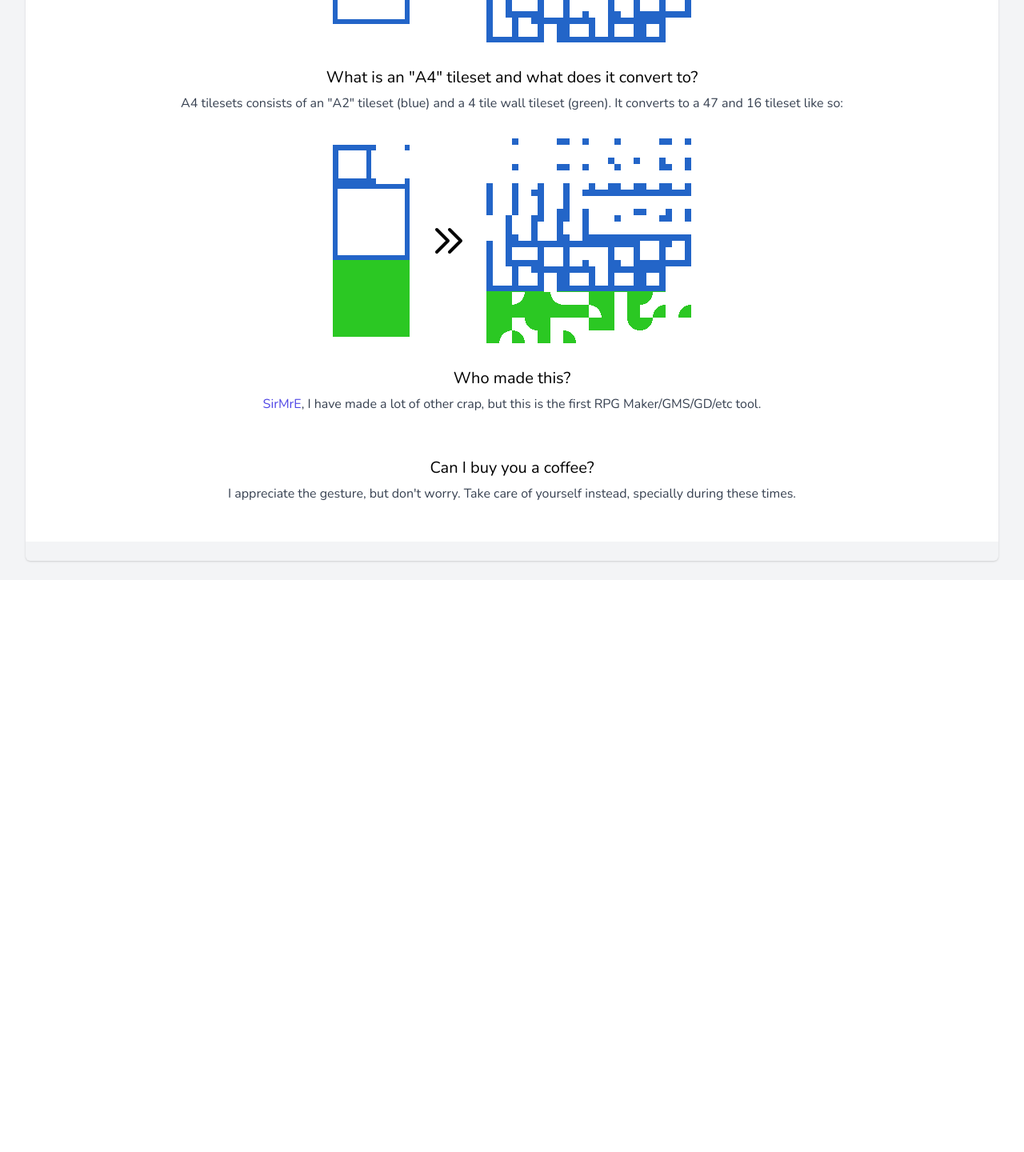
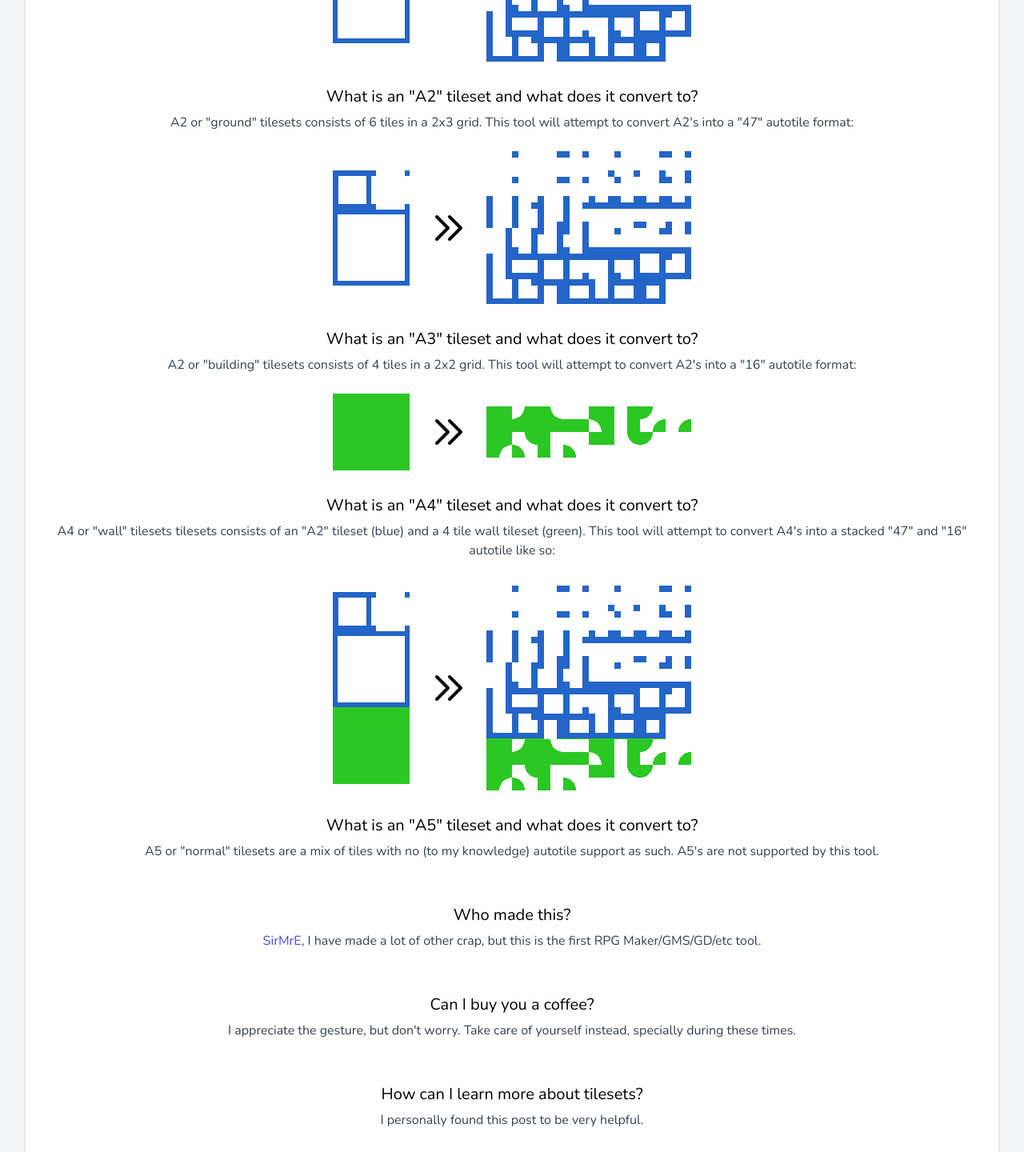
Before and after one commit to MrEliasen/tileset-converter, a Vue app: page / in a window 1280 px wide. Shown: the part 1030-2470 px from the top of the page at 80% size. Before the commit the page ends 1755 px from the top, so only its background shows below. Built offline with nearby package versions, Linux system fonts and the light colour scheme.

Commit message:
add more helper information

```diff
--- a/src/App.vue
+++ b/src/App.vue
@@ -48,10 +48,10 @@
                         <div class="grid grid-cols-1 gap-8">
                             <div class="col-span-1">
                                 <h3 class="text-xl leading-6 font-medium">
-                                    What is an "A2" tileset and what does it convert to?
+                                    What is an "A1" tileset and what does it convert to?
                                 </h3>
 
-                                <p class="mt-2 text-base text-gray-700 mb-6">A2 tilesets consists of a 5 tiles, with the top-left being the icon. It converts to a 47 tileset like so:</p>
+                                <p class="mt-2 text-base text-gray-700 mb-6">A1 or "animated" tilesets consists of 6 tiles in a 2x3 grid. Each frame is the same composition as A2's, A1's just have more frames. This tool will attempt to convert individual A1 frames into "16" autotile formats:</p>
 
                                 <div class="flex justify-center items-center">
                                     <img alt="a2 tileset" src="./assets/a2-example.png">
@@ -64,10 +64,42 @@
 
                             <div class="col-span-1">
                                 <h3 class="text-xl leading-6 font-medium">
+                                    What is an "A2" tileset and what does it convert to?
+                                </h3>
+
+                                <p class="mt-2 text-base text-gray-700 mb-6">A2 or "ground" tilesets consists of 6 tiles in a 2x3 grid. This tool will attempt to convert A2's into a "47" autotile format:</p>
+
+                                <div class="flex justify-center items-center">
+                                    <img alt="a2 tileset" src="./assets/a2-example.png">
+                                    <svg class="h-12 w-12 mx-6" fill="none" viewBox="0 0 24 24" stroke="currentColor">
+                                        <path stroke-linecap="round" stroke-linejoin="round" stroke-width="2" d="M13 5l7 7-7 7M5 5l7 7-7 7" />
+                                    </svg>
+                                    <img alt="a2 autotile" src="./assets/a2-autotile.png">
+                                </div>
+                            </div>
+
+                            <div class="col-span-1">
+                                <h3 class="text-xl leading-6 font-medium">
+                                    What is an "A3" tileset and what does it convert to?
+                                </h3>
+
+                                <p class="mt-2 text-base text-gray-700 mb-6">A2 or "building" tilesets consists of 4 tiles in a 2x2 grid. This tool will attempt to convert A2's into a "16" autotile format:</p>
+
+                                <div class="flex justify-center items-center">
+                                    <img alt="a2 tileset" src="./assets/a3-example.png">
+                                    <svg class="h-12 w-12 mx-6" fill="none" viewBox="0 0 24 24" stroke="currentColor">
+                                        <path stroke-linecap="round" stroke-linejoin="round" stroke-width="2" d="M13 5l7 7-7 7M5 5l7 7-7 7" />
+                                    </svg>
+                                    <img alt="a2 autotile" src="./assets/a3-autotile.png">
+                                </div>
+                            </div>
+
+                            <div class="col-span-1">
+                                <h3 class="text-xl leading-6 font-medium">
                                     What is an "A4" tileset and what does it convert to?
                                 </h3>
 
-                                <p class="mt-2 text-base text-gray-700 mb-6">A4 tilesets consists of an "A2" tileset (blue) and a 4 tile wall tileset (green). It converts to a 47 and 16 tileset like so:</p>
+                                <p class="mt-2 text-base text-gray-700 mb-6">A4 or "wall" tilesets tilesets consists of an "A2" tileset (blue) and a 4 tile wall tileset (green). This tool will attempt to convert A4's into a stacked "47" and "16" autotile like so:</p>
 
                                 <div class="flex justify-center items-center mt-8">
                                     <img alt="a4 tileset" src="./assets/a4-example.png">
@@ -76,6 +108,15 @@
                                     </svg>
                                     <img alt="a4 autotile" src="./assets/a4-autotile.png">
                                 </div>
+                            </div>
+
+
+                            <div class="col-span-1">
+                                <h3 class="text-xl leading-6 font-medium">
+                                    What is an "A5" tileset and what does it convert to?
+                                </h3>
+
+                                <p class="mt-2 text-base text-gray-700 mb-6">A5 or "normal" tilesets are a mix of tiles with no (to my knowledge) autotile support as such. A5's are not supported by this tool.</p>
                             </div>
 
                             <div class="col-span-1">
@@ -93,6 +134,15 @@
                                 </h3>
                                 <p class="mt-2 text-base text-gray-700 mb-6">
                                     I appreciate the gesture, but don't worry. Take care of yourself instead, specially during these times.
+                                </p>
+                            </div>
+
+                            <div class="col-span-1">
+                                <h3 class="text-xl leading-6 font-medium">
+                                    How can I learn more about tilesets?
+                                </h3>
+                                <p class="mt-2 text-base text-gray-700 mb-6">
+                                    I personally found <a href="https://medium.com/@robotsweater/bots-guide-to-custom-art-in-rpgmaker-mv-understanding-tilesets-9178fe09e475" target="_blank">this post</a> to be very helpful.
                                 </p>
                             </div>
                         </div>
@@ -137,6 +187,12 @@ class TilesetCutter {
         const img = new Image();
 
         img.onload = () => {
+            this.size = {
+                imgWidth: img.width,
+                imgHeight: img.height,
+                tileSize: img.width / 2,
+            };
+
             this.canvas.width = img.width;
             this.canvas.height = img.height;
             this.ctx.drawImage(img, 0, 0);
@@ -144,7 +200,17 @@ class TilesetCutter {
 
         img.src = this.preview;
 
-        document.getElementById("canvas").appendChild(this.canvas);
+        this.getTilesetType()
+    }
+
+    getTilesetType() {
+        const {imgHeight, tileSize} = this.size;
+
+        if (imgHeight < tileSize * 5) {
+            this.type = 'a2';
+        } else {
+            this.type = 'a4';
+        }
     }
 }
 
```
Also changed, not shown: src/assets/a3-autotile.png (added), src/assets/a3-example.png (added).
